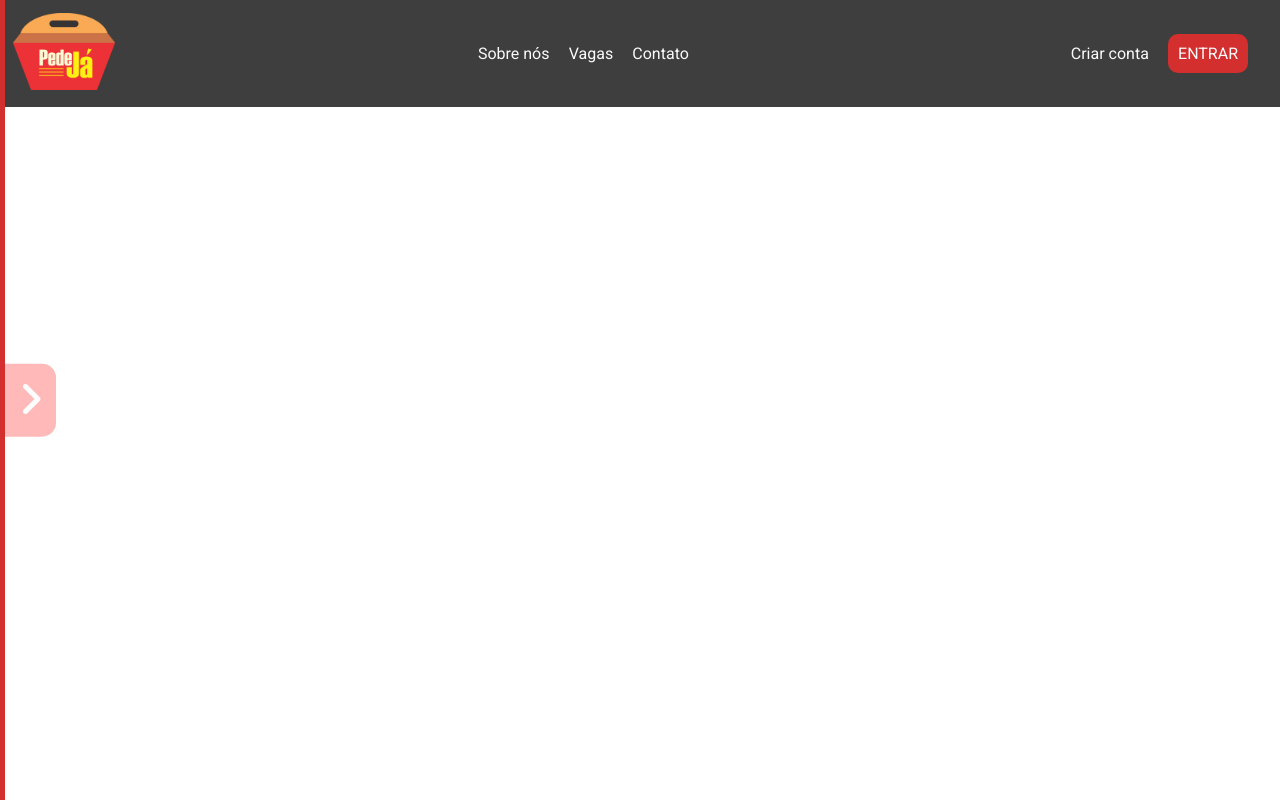
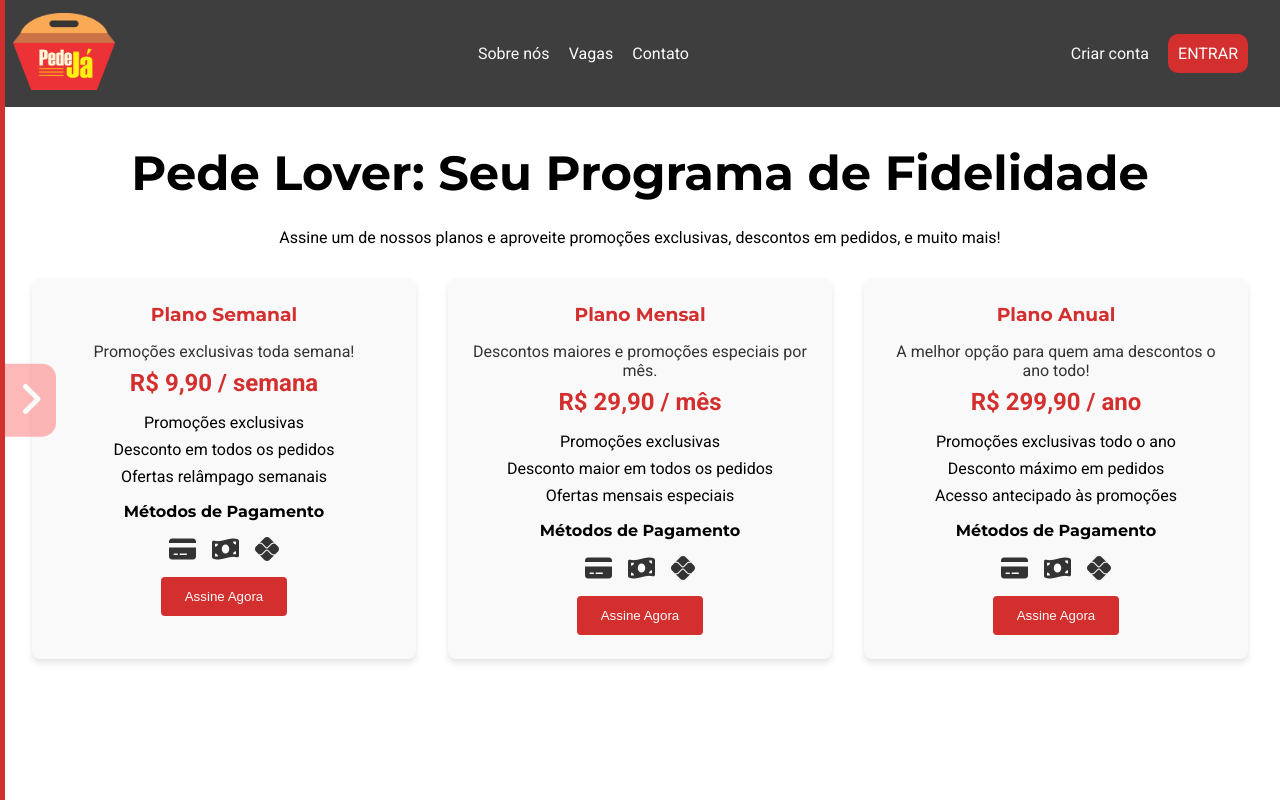
Before and after one commit to BMinority/REACT-pede-ja, a React (Vite) app in the folder pede-ja/: page /pedeLover in a window 1280 px wide. Built offline with nearby package versions, Linux system fonts and the light colour scheme.

Commit message:
style Pede Lover

```diff
--- a/pede-ja/src/components/css/PedeLover.css
+++ b/pede-ja/src/components/css/PedeLover.css
@@ -0,0 +1,81 @@
+@import url('../../App.css');
+
+.pede-lover-page {
+    padding: 9rem 2rem 2rem;
+    text-align: center;
+}
+
+.pede-lover-page h1 {
+    margin-bottom: 2vw;
+}
+
+.plans-grid {
+    display: grid;
+    grid-template-columns: repeat(auto-fit, minmax(250px, 1fr));
+    gap: 2rem;
+    margin-top: 2rem;
+}
+
+.plan-card {
+    background-color: #f9f9f9;
+    padding: 1.5rem;
+    border-radius: 8px;
+    box-shadow: 0 4px 6px rgba(0, 0, 0, 0.1);
+}
+
+.plan-card h3 {
+    color: var(--cor-vermelho);
+    margin-bottom: 1rem;
+}
+
+.plan-card p {
+    margin: 0.5rem 0;
+    color: #333;
+}
+
+.plan-card .plan-price {
+    font-size: 1.5rem;
+    font-weight: bold;
+    margin-bottom: 1rem;
+    color: var(--cor-vermelho);
+}
+
+.plan-card ul {
+    list-style: none;
+    padding: 0;
+    margin: 1rem 0;
+}
+
+.plan-card ul li {
+    margin-bottom: 0.5rem;
+}
+
+.payment-methods {
+    display: flex;
+    justify-content: center;
+    margin-top: 1rem;
+    font-size: 1.5rem;
+    gap: 1rem;
+    color: #333;
+}
+
+.subscribe-button {
+    margin-top: 1rem;
+    padding: 0.75rem 1.5rem;
+    background-color: var(--cor-vermelho);
+    color: var(--texto-cor-claro);
+    border: none;
+    border-radius: 4px;
+    cursor: pointer;
+    transition: background-color 0.3s ease;
+}
+
+.subscribe-button:hover {
+    background-color: var(--cor-vermelho-claro);
+}
+
+@media (max-width: 430px) {
+    .pede-lover-page h1 {
+        font-size: 8vw;
+    }
+}
--- a/pede-ja/src/components/jsx/PedeLover.jsx
+++ b/pede-ja/src/components/jsx/PedeLover.jsx
@@ -1,6 +1,69 @@
+import '../css/PedeLover.css'
+
 function PedeLover() {
+    const plans = [
+        {
+            id: 1,
+            name: 'Plano Semanal',
+            description: 'Promoções exclusivas toda semana!',
+            price: 'R$ 9,90 / semana',
+            benefits: [
+                'Promoções exclusivas',
+                'Desconto em todos os pedidos',
+                'Ofertas relâmpago semanais'
+            ]
+        },
+        {
+            id: 2,
+            name: 'Plano Mensal',
+            description: 'Descontos maiores e promoções especiais por mês.',
+            price: 'R$ 29,90 / mês',
+            benefits: [
+                'Promoções exclusivas',
+                'Desconto maior em todos os pedidos',
+                'Ofertas mensais especiais'
+            ]
+        },
+        {
+            id: 3,
+            name: 'Plano Anual',
+            description: 'A melhor opção para quem ama descontos o ano todo!',
+            price: 'R$ 299,90 / ano',
+            benefits: [
+                'Promoções exclusivas todo o ano',
+                'Desconto máximo em pedidos',
+                'Acesso antecipado às promoções'
+            ]
+        }
+    ];
+
     return (
-        <div>PedeLover</div>
+        <div className="pede-lover-page">
+            <h1>Pede Lover: Seu Programa de Fidelidade</h1>
+            <p>Assine um de nossos planos e aproveite promoções exclusivas, descontos em pedidos, e muito mais!</p>
+
+            <div className="plans-grid">
+                {plans.map((plan) => (
+                    <div className="plan-card" key={plan.id}>
+                        <h3>{plan.name}</h3>
+                        <p>{plan.description}</p>
+                        <p className="plan-price">{plan.price}</p>
+                        <ul>
+                            {plan.benefits.map((benefit, index) => (
+                                <li key={index}>{benefit}</li>
+                            ))}
+                        </ul>
+                        <h4>Métodos de Pagamento</h4>
+                        <div className="payment-methods">
+                            <i className="fa-solid fa-credit-card"></i>
+                            <i className="fa-solid fa-money-bill-wave"></i>
+                            <i className="fa-brands fa-pix"></i>
+                        </div>
+                        <button className="subscribe-button">Assine Agora</button>
+                    </div>
+                ))}
+            </div>
+        </div>
     )
 }
 
```
